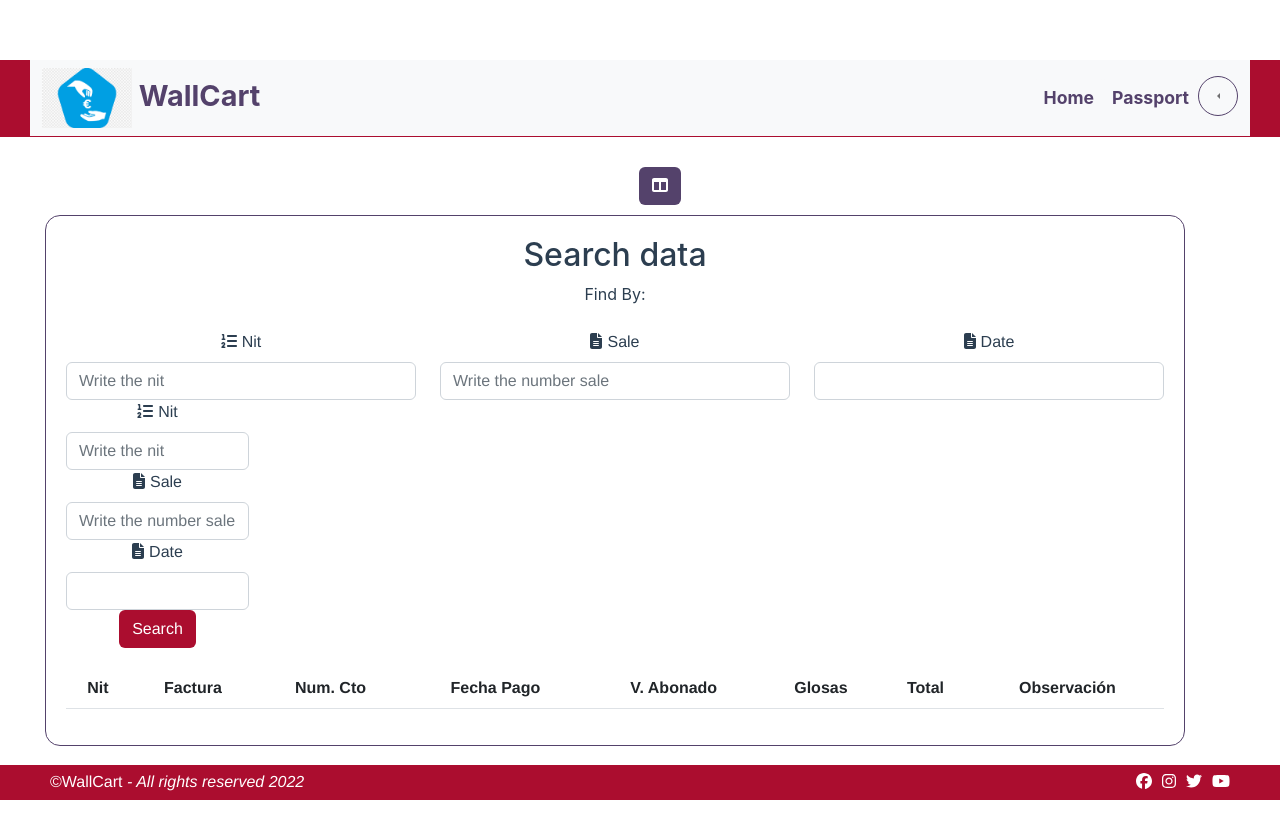
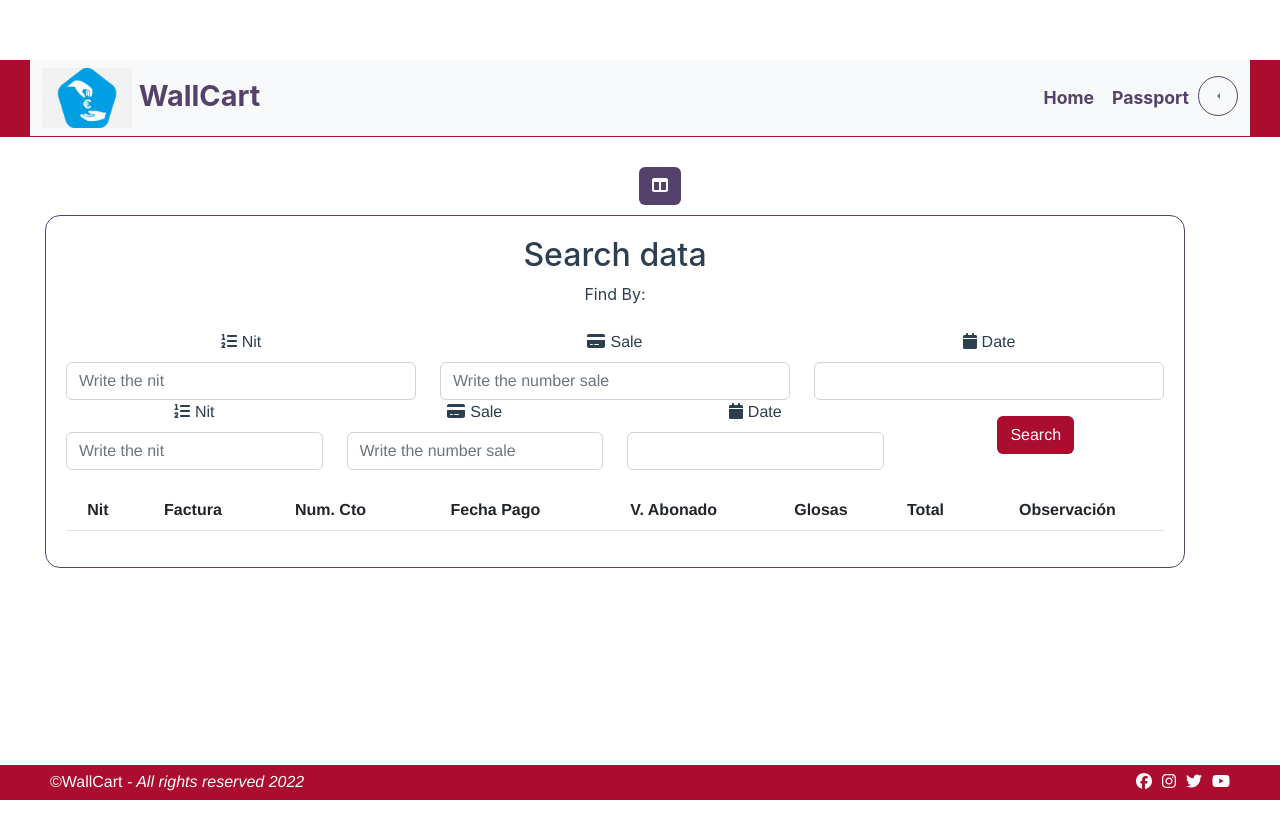
Before and after one commit to jmerazo/wallcart-front, a Vue app: page /payments/panel in a window 1280 px wide. Shown: the top 838 px of the page. After the commit the page ends 800 px from the top, so only its background shows below. Built offline with nearby package versions, Linux system fonts and the light colour scheme; what @meforma/vue-toaster would draw is missing.

Commit message:
update view payment

```diff
--- a/src/main.js
+++ b/src/main.js
@@ -50,7 +50,8 @@ import {
     faSignature,
     faToggleOn,
     faToggleOff,
-    faBook
+    faBook,
+    faCreditCard
 } from '@fortawesome/free-solid-svg-icons'
 import {
     faFacebook,
@@ -105,7 +106,8 @@ library.add(
     faSignature,
     faToggleOn,
     faToggleOff,
-    faBook
+    faBook,
+    faCreditCard
 )
 
 createApp(App)
--- a/src/views/Reports/PanelPayments.vue
+++ b/src/views/Reports/PanelPayments.vue
@@ -19,35 +19,36 @@
             </div>
 
             <div class="col-4">
-              <font-awesome-icon id="fai-log" :icon="['fas', 'file-text']"/><label class="form-label">Sale</label>
+              <font-awesome-icon id="fai-log" :icon="['fas', 'credit-card']"/><label class="form-label">Sale</label>
               <input v-on:keyup="searchSale()" v-model="sale" type="text" class="form-control" placeholder="Write the number sale">
             </div>
 
             <div class="col-4">
-              <font-awesome-icon id="fai-log" :icon="['fas', 'file-text']"/><label class="form-label">Date</label>
+              <font-awesome-icon id="fai-log" :icon="['fas', 'calendar']"/><label class="form-label">Date</label>
               <input v-on:keyup="searchDate()" v-model="date" type="text" class="form-control">
             </div>
 
-            <div>
-                <div class="col-2">
+            <form action="">
+            <div class="row">
+                <div class="col-3">
                     <font-awesome-icon id="fai-log" :icon="['fas', 'list-ol']"/><label class="form-label">Nit</label>
                     <input v-model="nits" type="text" class="form-control" placeholder="Write the nit">
                 </div>
 
-                <div class="col-2">
-                    <font-awesome-icon id="fai-log" :icon="['fas', 'file-text']"/><label class="form-label">Sale</label>
+                <div class="col-3">
+                    <font-awesome-icon id="fai-log" :icon="['fas', 'credit-card']"/><label class="form-label">Sale</label>
                     <input v-model="date_init" type="text" class="form-control" placeholder="Write the number sale">
                 </div>
 
-                <div class="col-2">
-                    <font-awesome-icon id="fai-log" :icon="['fas', 'file-text']"/><label class="form-label">Date</label>
+                <div class="col-3">
+                    <font-awesome-icon id="fai-log" :icon="['fas', 'calendar']"/><label class="form-label">Date</label>
                     <input v-model="date_end" type="text" class="form-control">
                 </div>
 
-                <div class="col-2">
+                <div class="col-3">
                     <a id="btn-search" type="submit" class="btn" @click="searchParameters">Search</a>
                 </div>
-            </div>
+            </div></form>
 
             <div class="col-12" id="form-search-list">
                   <table class="table table table-striped table-hover">
```
